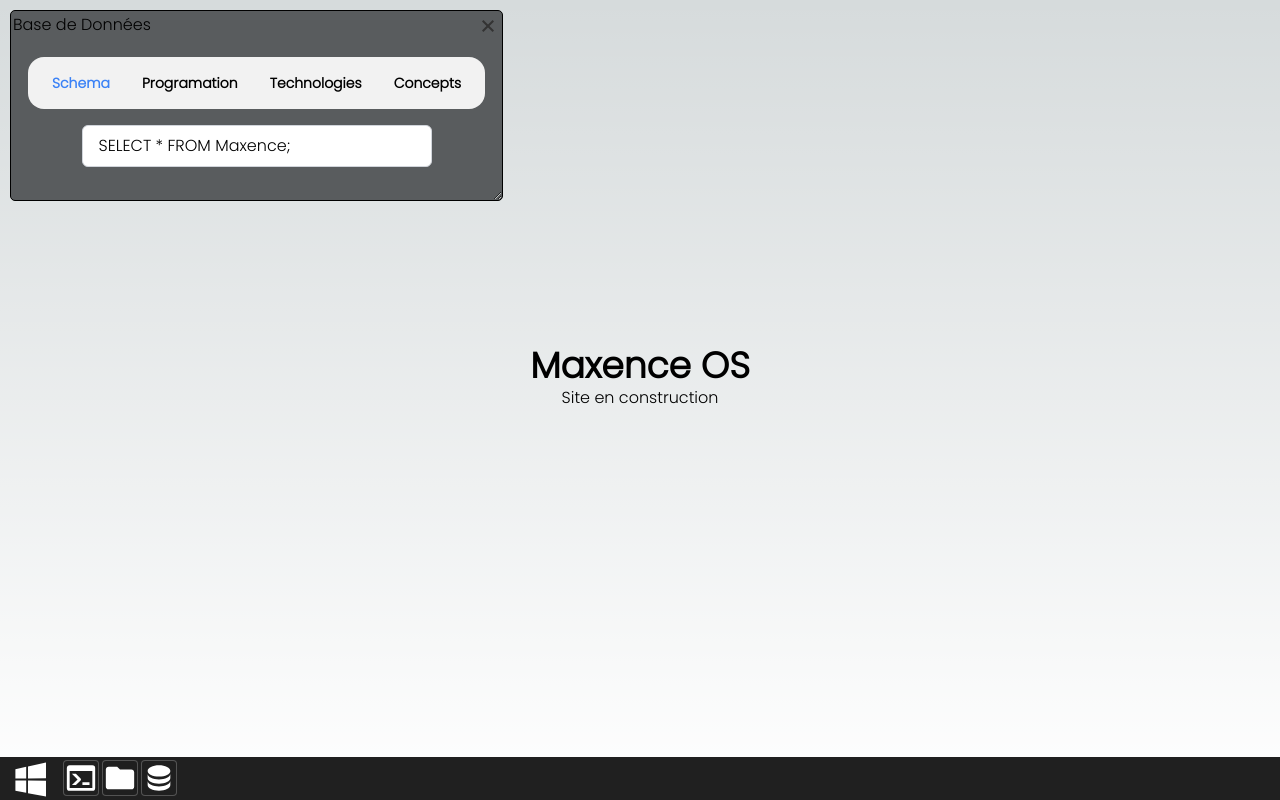
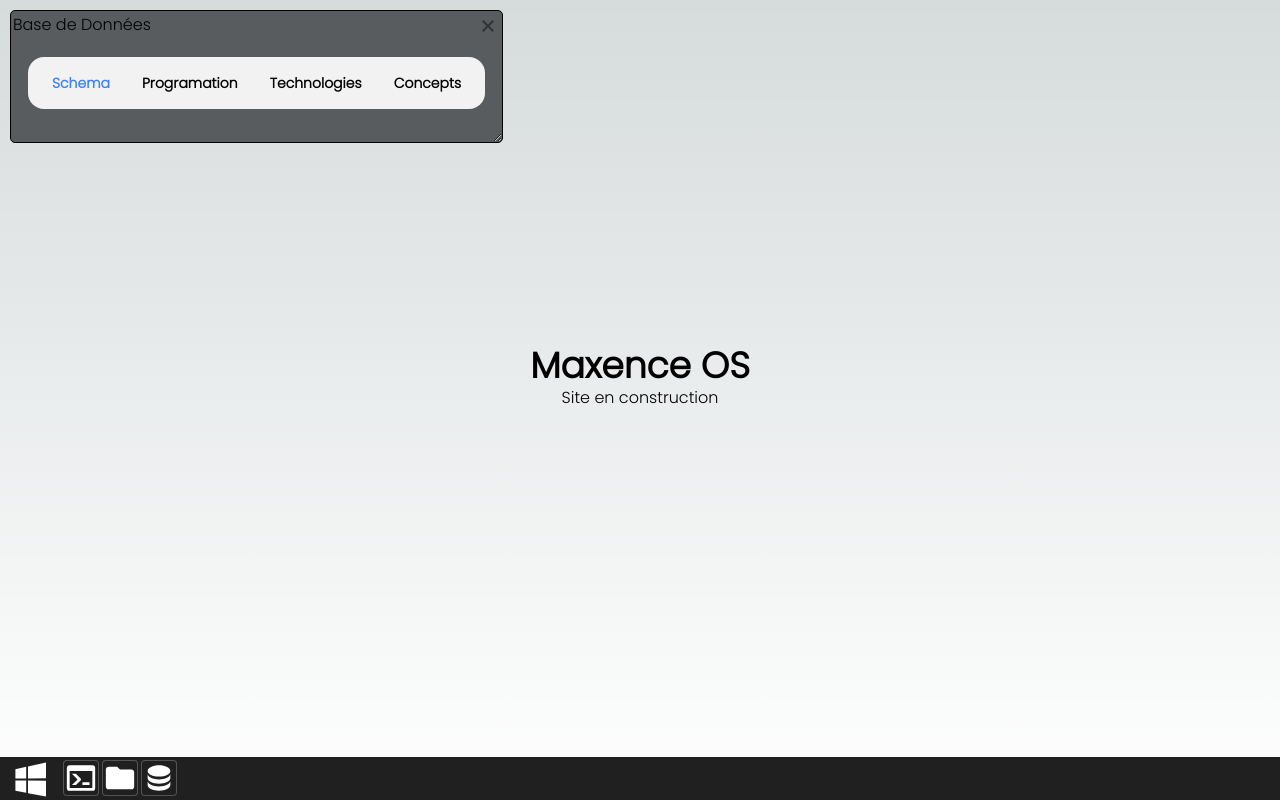
Before and after one commit to Maxougit/maxence-os, a Next.js app: page / in a window 1280 px wide. Both pictures are taken after a click on the icon 159 px from the left and 778 px from the top of the page. Built offline with nearby package versions, Linux system fonts and the light colour scheme.

Commit message:
Mise à jour de l'affichage du menu et de la table dans Database.js

```diff
--- a/src/components/Application/Database.js
+++ b/src/components/Application/Database.js
@@ -96,8 +96,8 @@ const Database = () => {
   };
 
   return (
-    <div className="flex flex-col h-auto w-auto p-4 justify-center items-center">
-      <ul className="menu menu-vertical lg:menu-horizontal bg-base-200 rounded-box mb-4">
+    <div className="flex flex-col w-auto p-4 justify-center items-center h-full">
+      <ul className="menu w-full menu-vertical lg:menu-horizontal bg-base-200 rounded-box mb-4">
         {["Schema", "Programation", "Technologies", "Concepts"].map(
           (tab, index) => (
             <li key={index}>
@@ -113,18 +113,21 @@ const Database = () => {
           )
         )}
       </ul>
-      <div className="mb-4">
+
+      {selectedCategory !== "Schema" && (
+        <>
+          <div className="mb-4 w-full">
             <input
               type="text"
               value={generateSQLQuery(selectedCategory)}
               readOnly
-          className="w-full px-4 py-2 bg-grey border border-gray-300 rounded-md"
+              className="w-full px-4 py-2 bg-grey border rounded-md"
             />
           </div>
-      {selectedCategory !== "Schema" && (
-        <div className="flex-grow bg-white border border-gray-200 rounded-md overflow-auto">
-          <table className="min-w-full divide-y divide-gray-200">
-            <thead className="bg-gray-50">
+          <div className="flex-grow bg-white border rounded-md overflow-hidden h-64 w-full md:w-96">
+            <div className="overflow-y-auto h-full">
+              <table className="min-w-full divide-y">
+                <thead>
                   <tr>
                     <th className="px-6 py-3 text-left text-xs font-medium text-gray-500 uppercase tracking-wider">
                       Name
@@ -137,10 +140,10 @@ const Database = () => {
                 <tbody className="bg-white divide-y divide-gray-200">
                   {skillsData[selectedCategory]?.map((skill, index) => (
                     <tr key={index}>
-                  <td className="px-6 py-4 whitespace-nowrap text-sm text-gray-900">
+                      <td className="px-6 py-4 whitespace-wrap text-sm text-gray-900">
                         {skill.Name}
                       </td>
-                  <td className="px-6 py-4 whitespace-nowrap text-sm text-gray-900">
+                      <td className="px-6 py-4 whitespace-wrap text-sm text-gray-900">
                         {skill.Details.join(", ")}
                       </td>
                     </tr>
@@ -148,8 +151,10 @@ const Database = () => {
                 </tbody>
               </table>
             </div>
+          </div>
+        </>
       )}
-      {/* Ici, vous pouvez ajouter la logique pour afficher votre schéma relationnel pour l'onglet "Schema" */}
+      {selectedCategory === "Schema" && <></>}
     </div>
   );
 };
```
Lines whose indentation alone changed are shown as unchanged.
